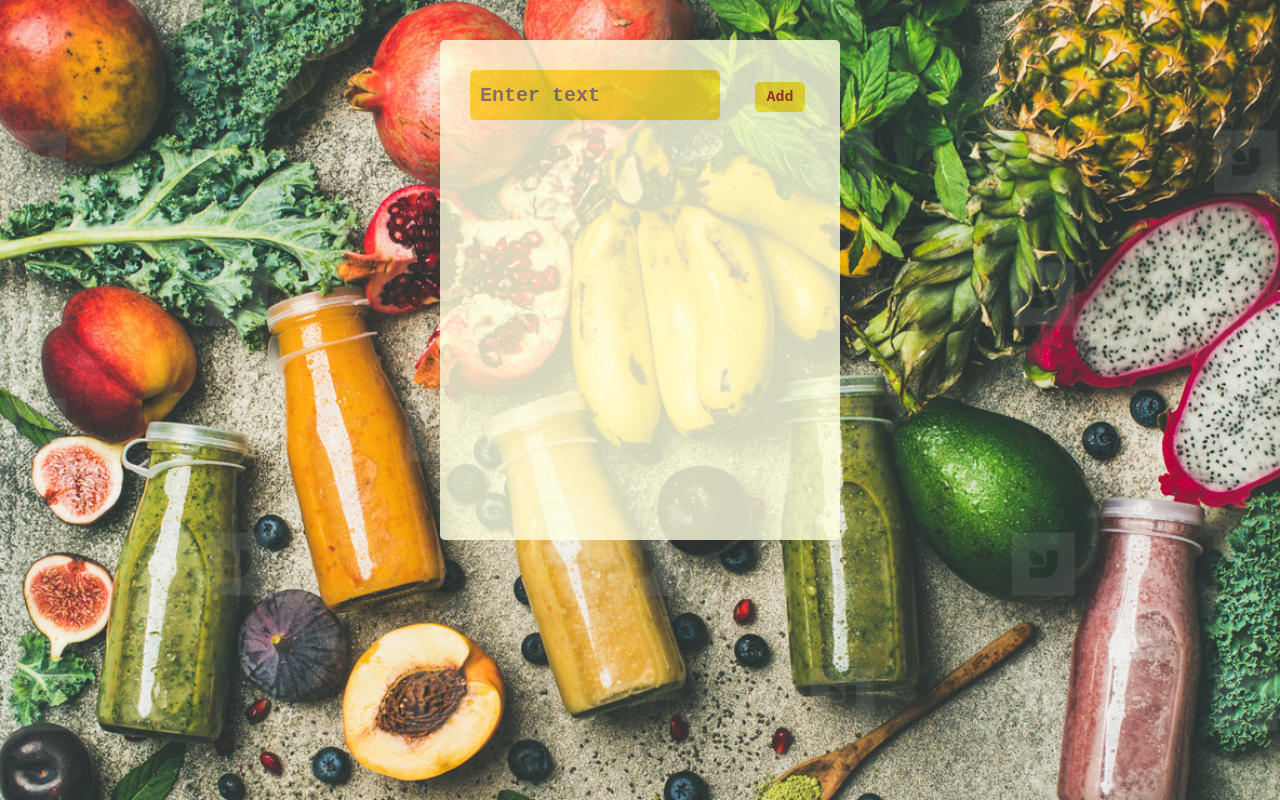
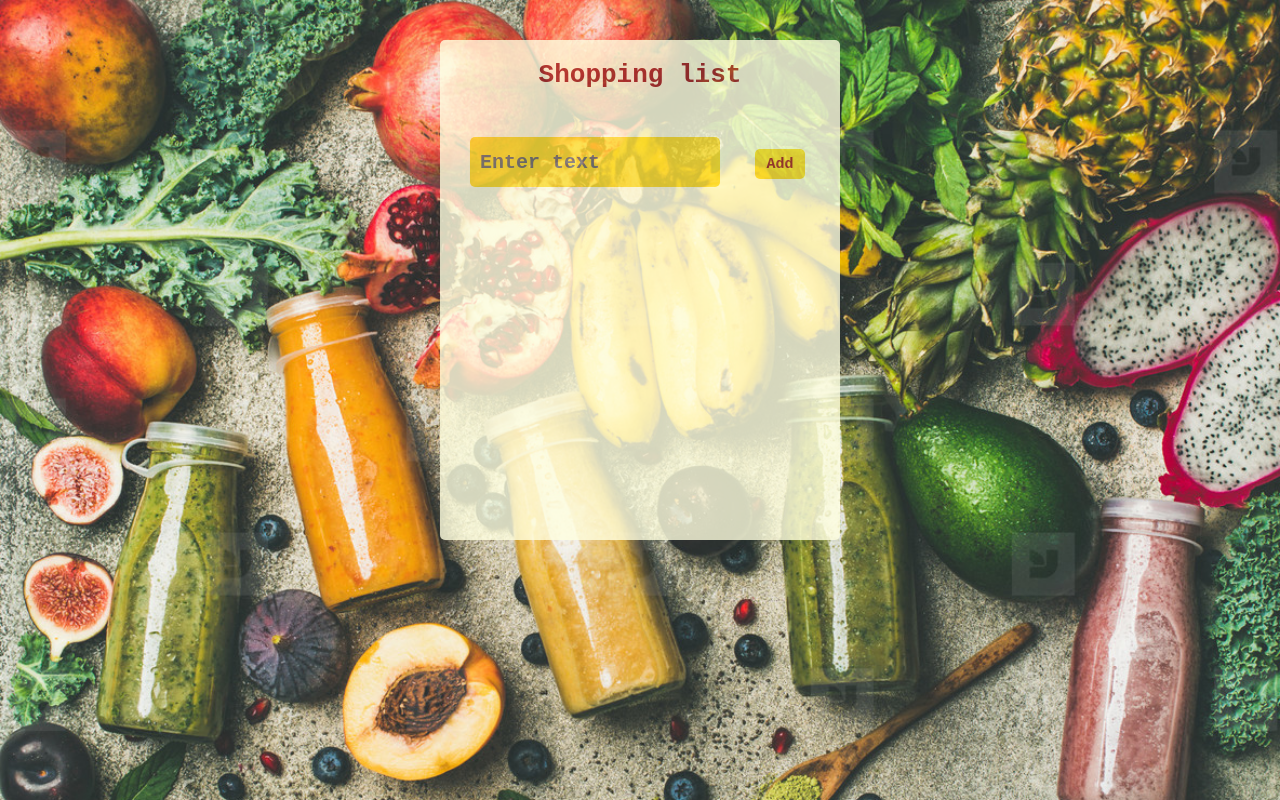
Before and after one commit to IevaLabaii/my-app, a React (Create React App) app: page / in a window 1280 px wide. Built offline with nearby package versions, Linux system fonts and the light colour scheme.

Commit message:
List title added

```diff
--- a/package.json
+++ b/package.json
@@ -3,6 +3,9 @@
   "version": "0.1.0",
   "private": true,
   "dependencies": {
+    "@fortawesome/fontawesome-svg-core": "^1.2.26",
+    "@fortawesome/free-solid-svg-icons": "^5.12.0",
+    "@fortawesome/react-fontawesome": "^0.1.8",
     "@testing-library/jest-dom": "^4.2.4",
     "@testing-library/react": "^9.4.0",
     "@testing-library/user-event": "^7.2.1",
--- a/src/App.css
+++ b/src/App.css
@@ -10,6 +10,13 @@ body {
   margin: 40px auto;
   min-height: 500px;
   width: 400px;
+}
+#to-do-form h1{
+  color: brown;
+  font-weight: bold;
+  font-family: monospace;
+  padding-top: 20px;
+  text-align: center;
 }
 #to-do-form input{
   margin: 30px;
--- a/src/App.js
+++ b/src/App.js
@@ -55,6 +55,7 @@ class App extends React.Component {
       <div className="App">
         <header>
           <form id="to-do-form" onSubmit={this.addItem}>
+          <h1>Shopping list</h1>
               <input type="text" placeholder="Enter text"
               value={this.state.currentItem.text}
               onChange={this.handleInput}/>
--- a/src/ListItems.css
+++ b/src/ListItems.css
@@ -3,7 +3,7 @@
   background-color: transparent;
   font-family: monospace;
   font-weight: bold;
-  font-size: 15px;
+  font-size: 20px;
   width: 320px;
   margin: 20px;
   border-radius: 3px;
```
Also changed, not shown: 2 other files (tests, documents, lock files or other folders).
